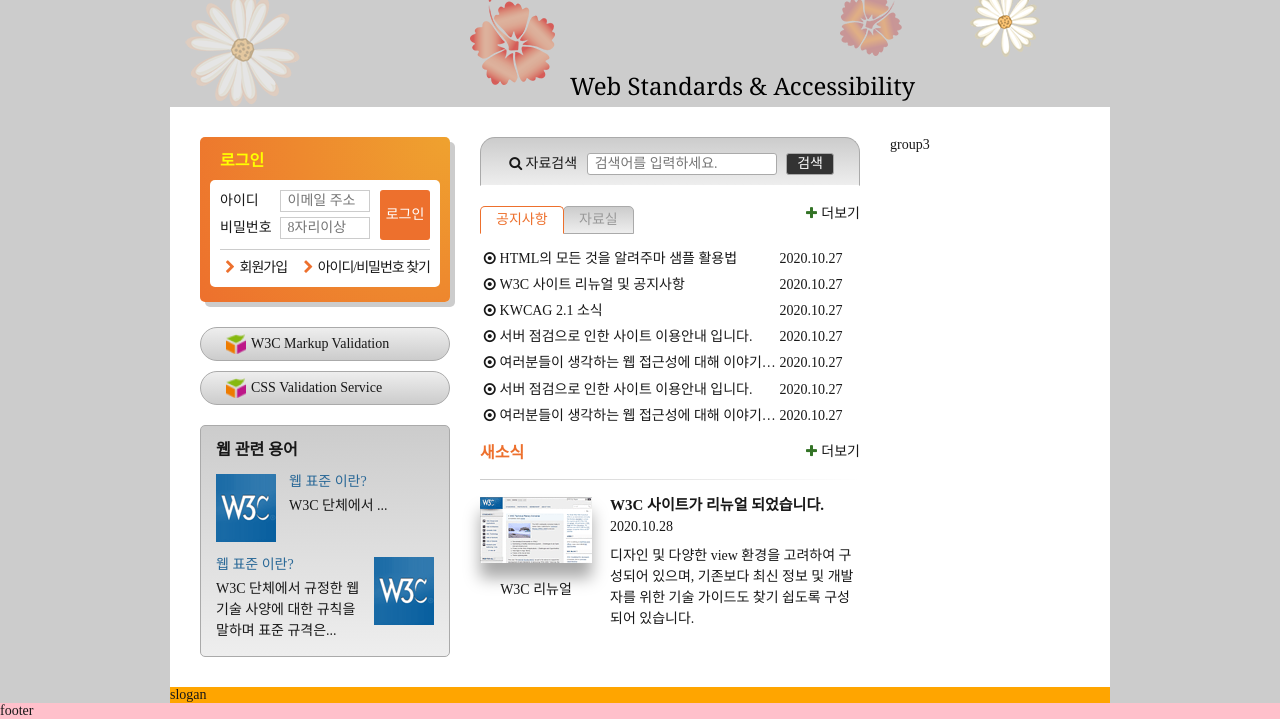
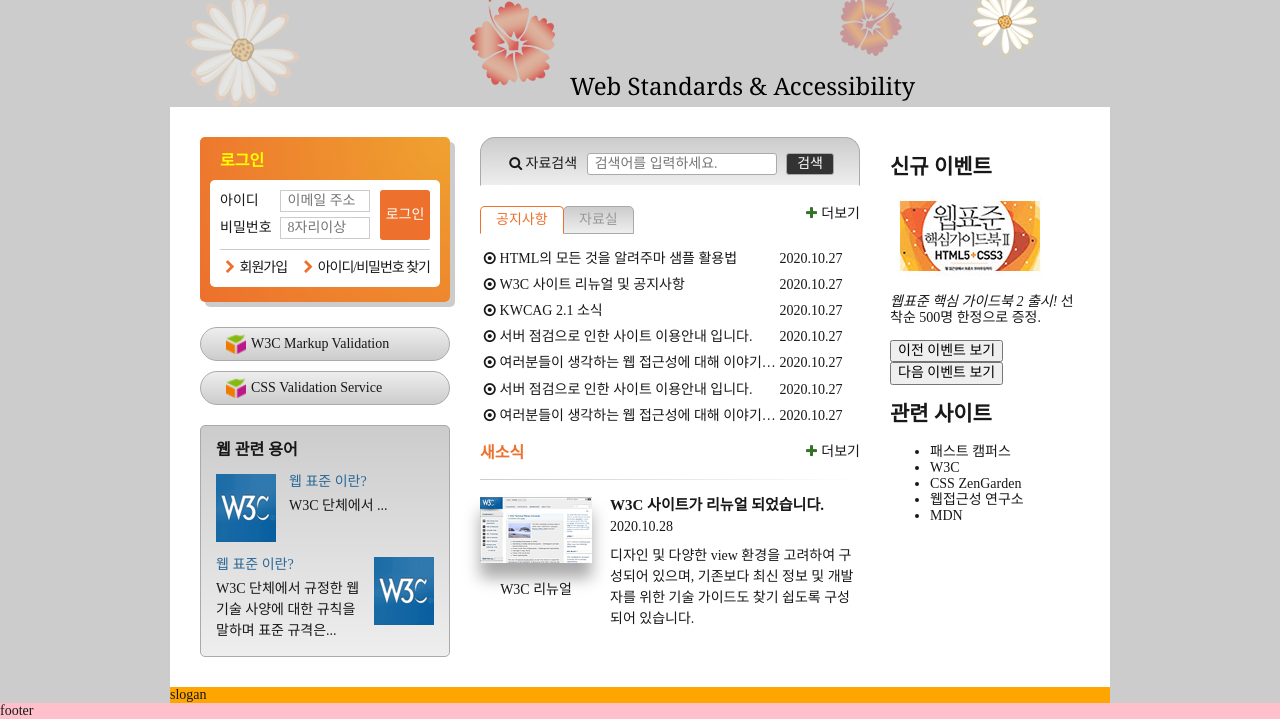
Before and after one commit to ByeongGi/FDS18, a plain HTML site: page index.html in a window 1280 px wide. Shown: the part 137-856 px from the top of the page. Drawn offline with nearby package versions, Linux system fonts and the light colour scheme; a web font is replaced by a local one.

Commit message:
신규이벤트 및 관련 사이트 마크업

```diff
--- a/index.html
+++ b/index.html
@@ -309,7 +309,35 @@
           <a href="#" class="icon-plus news-more" title="새소식" aria-labelledby="newsHeading">더보기</a>
         </section>
       </div>
-      <div class="group group3">group3</div>
+      <div class="group group3">
+        <div class="gradient-box">
+          <section class="event">
+            <h2 class="event-heading">
+              신규 <span class="point-color">이벤트</span>
+            </h2>
+            <div id="eventDetail">
+              <p class="event-thumbnail"><img src="./images/free_gift.gif" alt="이벤트 경품 : 웹표준 핵심 가이드북2 도서 증정" /></p>
+              <p class="event-brief"><em>웹표준 핵심 가이드북 2 출시!</em> 선착순 500명 한정으로 증정.</p>
+            </div>
+            <div class="btn-event">
+              <button type="button" class="btn-prev">이전 이벤트 보기</button>
+              <button type="button" class="btn-next">다음 이벤트 보기</button>
+            </div>
+          </section>
+          <section class="related">
+            <h2 class="related-heading">
+              관련 <span class="point-color">사이트</span>
+            </h2>
+            <ul class="related-list">
+              <li><a href="#">패스트 캠퍼스</a></li>
+              <li><a href="#">W3C</a></li>
+              <li><a href="#">CSS ZenGarden</a></li>
+              <li><a href="#">웹접근성 연구소</a></li>
+              <li><a href="#">MDN</a></li>
+            </ul>
+          </section>
+        </div>
+      </div>
     </main>
     <div class="slogan">slogan</div>
     <footer class="footer">
```
